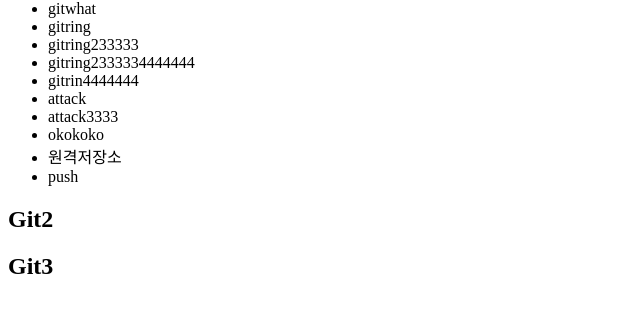
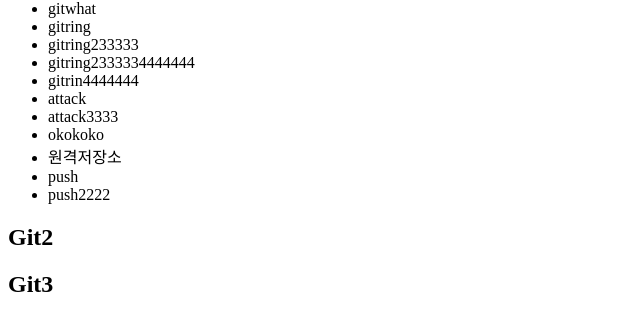
Before and after one commit to githan/opentutorials_git_han, a plain HTML site: page index.html in a window 1280 px wide. Shown: the part 66-396 px from the top of the page, without its empty margins (0-640 px from the left). Drawn offline with Linux system fonts and the light colour scheme.

Commit message:
밀어넣어라2

```diff
--- a/index.html
+++ b/index.html
@@ -16,6 +16,7 @@
 <li>okokoko</li>
 <li>원격저장소</li>
 <li>push</li>
+<li>push2222</li>
         </ul>
         <h2>Git2</h2>
            <h2>Git3</h2>
```
